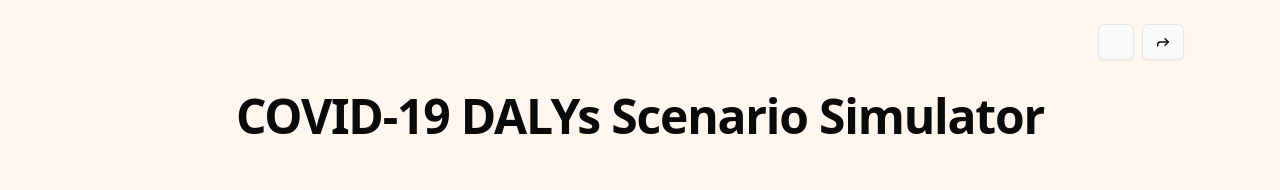
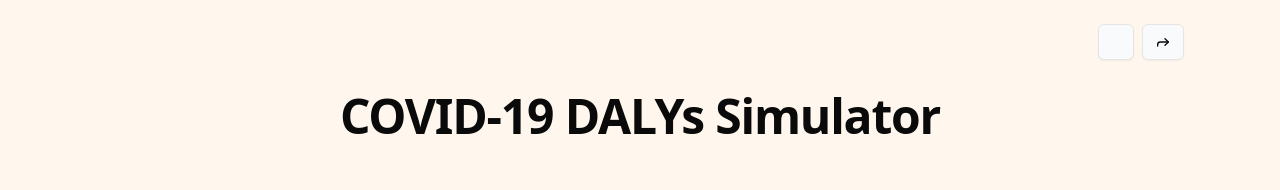
Before and after one commit to DevinCLane/long-covid-dalys, a React (Vite) app: page / in a window 1280 px wide. Shown: the top 190 px of the page. Built offline with nearby package versions, Linux system fonts and the light colour scheme; no server answers; some icons are missing; what @posthog/react would draw is missing.

Commit message:
header text

```diff
--- a/src/components/header.tsx
+++ b/src/components/header.tsx
@@ -2,7 +2,7 @@ export function Header() {
   return (
     <header className="pb-4 md:pt-2 md:pb-6 lg:pt-4 lg:pb-10">
       <h1 className="scroll-m-20 text-2xl font-extrabold tracking-tight md:text-4xl lg:text-5xl">
-        COVID-19 DALYs Scenario Simulator
+        COVID-19 DALYs Simulator
       </h1>
     </header>
   );
```
